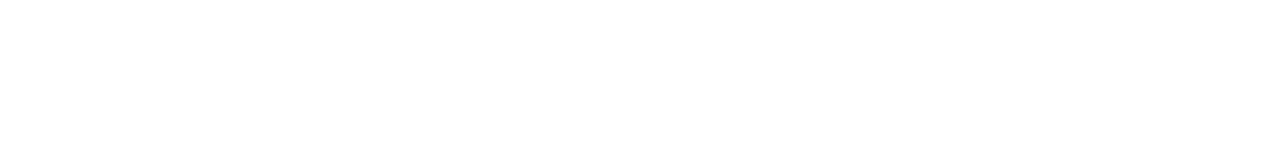
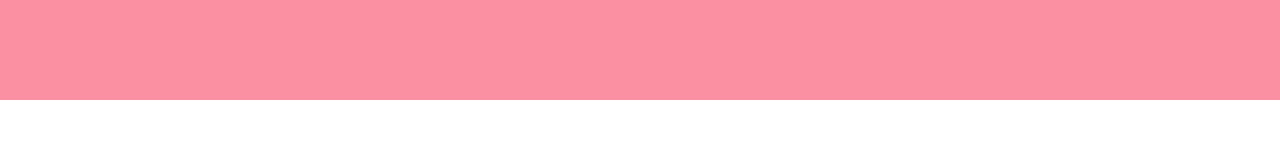
Before and after one commit to Giuseppe0197/htmlcss-struttura-wp, a plain HTML site: page index.html in a window 1280 px wide. Drawn offline with Linux system fonts and the light colour scheme.

Commit message:
header impostato

```diff
--- a/css/style.css
+++ b/css/style.css
@@ -3,3 +3,19 @@
     padding: 0;
     box-sizing: border-box;
 }
+
+/* Header della pagina */
+
+header {
+    width: 100%;
+    height: 100px;
+    background-color: rgb(250, 144, 162);
+}
+
+/* Corpo principale */
+
+/* Prima parte */
+
+/* Seconda parte con float */
+
+/* Footer */
```
